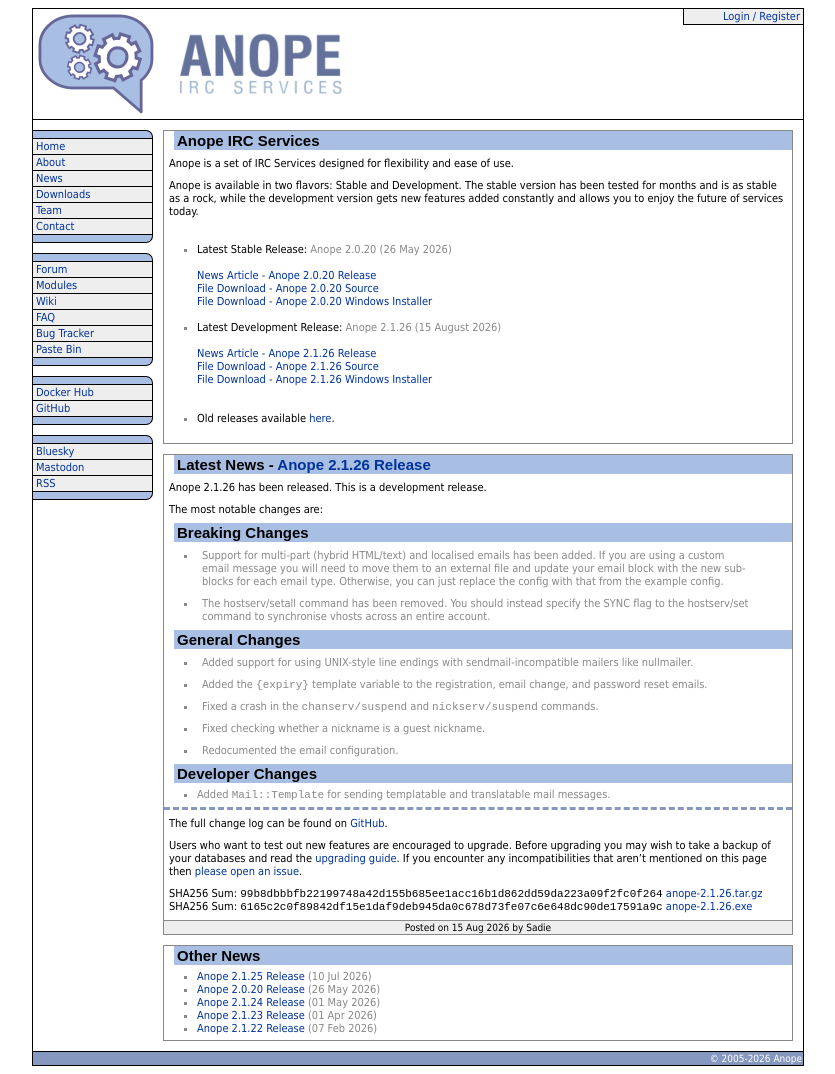
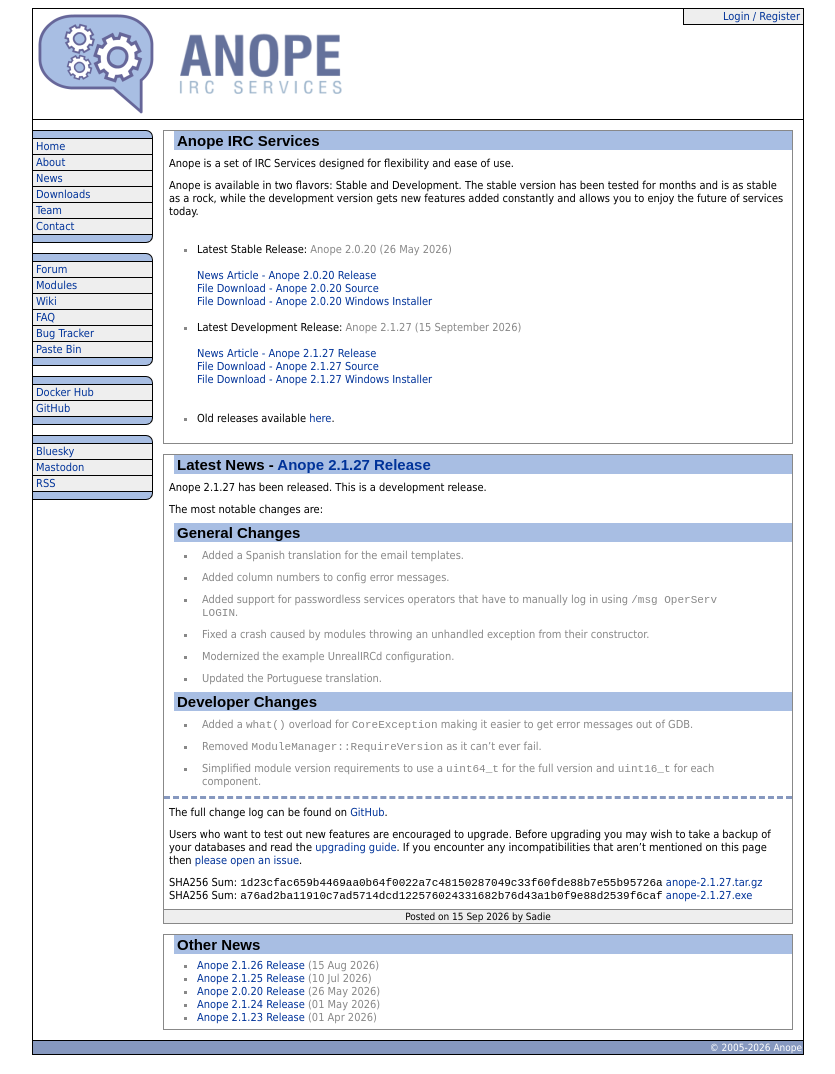
Before and after one commit to anope/website, a Jekyll site: the page built from index.html, in a window 1280 px wide. Shown: the whole page, without its empty margins (222-1057 px from the left). Built offline with Jekyll 4.4.1, drawn with Linux system fonts in a browser that asks for light colours; the list of posts is cut into pages by our own code.

Commit message:
Add the news post for the 2.1.27 release.

```diff
--- a/_config.yml
+++ b/_config.yml
@@ -38,11 +38,11 @@
 
 releases:
   devel:
-    version: 2.1.26
-    date: 2026-08-15
-    news: /news/2026/anope-2126-release.html
-    source: https://github.com/anope/anope/archive/refs/tags/2.1.26.tar.gz
-    windows: https://github.com/anope/anope/releases/download/2.1.26/anope-2.1.26.exe
+    version: 2.1.27
+    date: 2026-09-15
+    news: /news/2026/anope-2127-release.html
+    source: https://github.com/anope/anope/archive/refs/tags/2.1.27.tar.gz
+    windows: https://github.com/anope/anope/releases/download/2.1.27/anope-2.1.27.exe
   stable:
     version: 2.0.20
     date: 2026-05-26
--- /dev/null
+++ b/_posts/2025-2029/2026-09-15-anope-2127-release.md
@@ -0,0 +1,42 @@
+---
+layout: post
+title: Anope 2.1.27 Release
+author: Sadie
+category: 2026
+---
+
+Anope 2.1.27 has been released. This is a development release.
+
+The most notable changes are:
+
+### General Changes
+
+* Added a Spanish translation for the email templates.
+
+* Added column numbers to config error messages.
+
+* Added support for passwordless services operators that have to manually log in using `/msg OperServ LOGIN`.
+
+* Fixed a crash caused by modules throwing an unhandled exception from their constructor.
+
+* Modernized the example UnrealIRCd configuration.
+
+* Updated the Portuguese translation.
+
+### Developer Changes
+
+* Added a `what()` overload for `CoreException` making it easier to get error messages out of GDB.
+
+* Removed `ModuleManager::RequireVersion` as it can't ever fail.
+
+* Simplified module version requirements to use a `uint64_t` for the full version and `uint16_t` for each component.
+
+---
+
+The full change log can be found on [GitHub](https://github.com/anope/anope/compare/2.1.26...2.1.27).
+
+Users who want to test out new features are encouraged to upgrade. Before upgrading you may wish to take a backup of your databases and read the [upgrading guide](/upgrading.html). If you encounter any incompatibilities that aren't mentioned on this page then [please open an issue](https://github.com/anope/website/issues/new).
+
+SHA256 Sum: `1d23cfac659b4469aa0b64f0022a7c48150287049c33f60fde88b7e55b95726a` [anope-2.1.27.tar.gz](https://github.com/anope/anope/archive/refs/tags/2.1.27.tar.gz)
+\
+SHA256 Sum: `a76ad2ba11910c7ad5714dcd122576024331682b76d43a1b0f9e88d2539f6caf` [anope-2.1.27.exe](https://github.com/anope/anope/releases/download/2.1.27/anope-2.1.27.exe)
```
